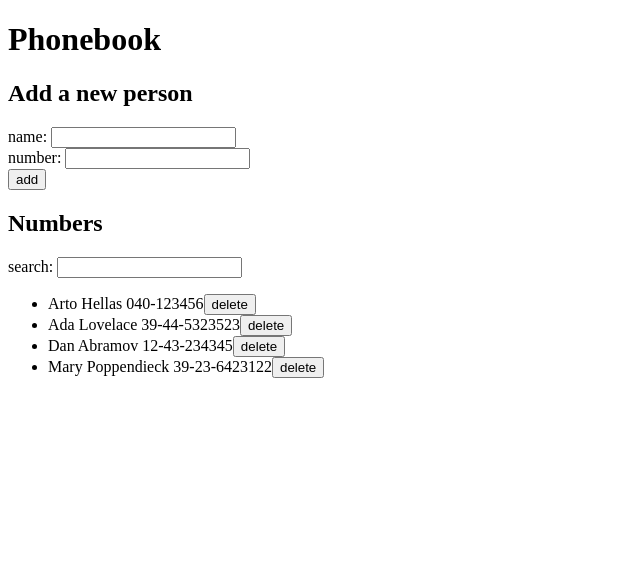
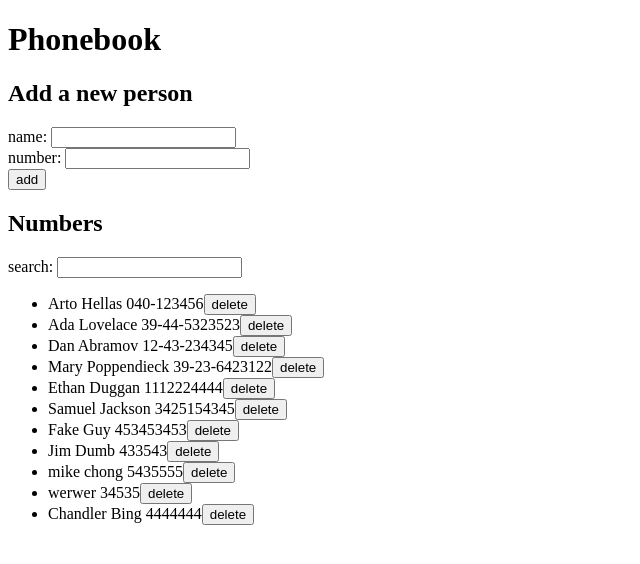
Before and after one commit to EthanDuggan/fullstackopen.com-exercises, a React (Create React App) app in the folder part2/phonebook/: page / in a window 1280 px wide. Shown: the top 564 px of the page, without its empty margins (0-640 px from the left). Built offline with nearby package versions, Linux system fonts and the light colour scheme; data requests are answered from the project's data file.

Commit message:
completed exercise 2.16

```diff
--- a/part2/phonebook/db.json
+++ b/part2/phonebook/db.json
@@ -19,6 +19,41 @@
       "name": "Mary Poppendieck",
       "number": "39-23-6423122",
       "id": 4
+    },
+    {
+      "name": "Ethan Duggan",
+      "number": "1112224444",
+      "id": 5
+    },
+    {
+      "name": "Samuel Jackson",
+      "number": "3425154345",
+      "id": 6
+    },
+    {
+      "name": "Fake Guy",
+      "number": "453453453",
+      "id": 7
+    },
+    {
+      "name": "Jim Dumb",
+      "number": "433543",
+      "id": 8
+    },
+    {
+      "name": "mike chong",
+      "number": "5435555",
+      "id": 9
+    },
+    {
+      "name": "werwer",
+      "number": "34535",
+      "id": 10
+    },
+    {
+      "name": "Chandler Bing",
+      "number": "4444444",
+      "id": 11
     }
   ]
 }
--- a/part2/phonebook/src/App.js
+++ b/part2/phonebook/src/App.js
@@ -4,18 +4,30 @@ import phonebookService from './services/phonebook'
 
 import AddPersonForm from './components/AddPersonForm'
 import Phonebook from './components/Phonebook'
+import Notification from './components/Notification'
 
 const App = () => {
+
+  //define state
   const [persons, setPersons] = useState([])
   const [newName, setNewName] = useState('')
   const [newNumber, setNewNumber] = useState('')
   const [searchQuery, setSearchQuery] = useState('')
+  const [notificationMessage, setNotificationMessage] = useState(null)
 
+  //initialize persons array with data from server
   useEffect(() => {
     phonebookService.getAllPersons()
       .then(allPersons => setPersons(allPersons))
   }, [])
 
+  //define utility funcitons
+  const showNotification = (message, duration) => {
+    setNotificationMessage(message)
+    setTimeout(() => setNotificationMessage(null), duration)
+  }
+
+  //define various event handlers
   const handleFormNameChange = event => setNewName(event.target.value)
   const handleFormNumberChange = event => setNewNumber(event.target.value)
   const handleSearchQueryChange = event => setSearchQuery(event.target.value)
@@ -40,11 +52,13 @@ const App = () => {
       return
     }
 
+    //if passed previous guard clause, then this is a new contact and we add them accordingly
     phonebookService.addPerson(newPersonObject)
       .then(returnedPerson => {
         setPersons(persons.concat(returnedPerson))
         setNewName('')
         setNewNumber('')
+        showNotification(`Added ${returnedPerson.name}`, 5000)
       })
   }
 
@@ -52,8 +66,6 @@ const App = () => {
     if(window.confirm(`Delete ${person.name} form your phonebook?`)){
       phonebookService.deletePerson(person.id)
       .then(() => setPersons(persons.filter(p => p.id !== person.id)))
-      /*.then(() => phonebookService.getAllPersons())
-      .then(allPersons => setPersons(allPersons))*/
     }
   }
 
@@ -61,6 +73,7 @@ const App = () => {
     <div>
       <h1>Phonebook</h1>
 
+      <Notification message={notificationMessage} />
 
       <h2>Add a new person</h2>
 
--- /dev/null
+++ b/part2/phonebook/src/components/Notification.js
@@ -0,0 +1,21 @@
+const Notification = ({message}) => {
+
+    if(message === null) return null
+
+    const notificationStyle = {
+        color: 'green',
+        backgroundColor: 'lightgrey',
+        fontSize: 20,
+        border: '4px solid green',
+        borderRadius: 8,
+        padding: 12,
+    }
+
+    return (
+        <div className='notification' style={notificationStyle}>
+            {message}
+        </div>
+    )
+}
+
+export default Notification
```
